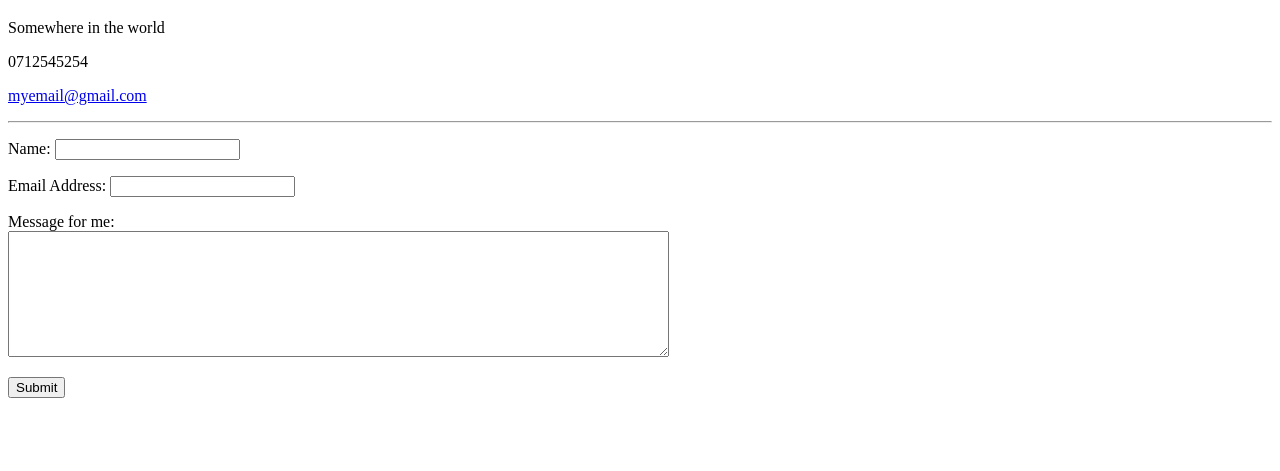
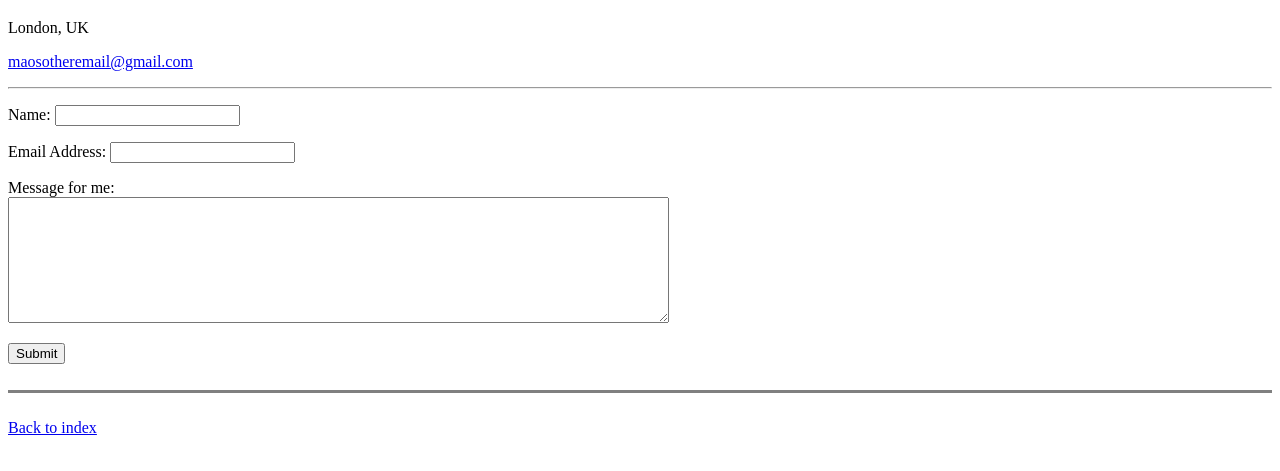
Before and after one commit to randomao/cv_site, a plain HTML site: page contact-me.html in a window 1280 px wide. Shown: the part 61-532 px from the top of the page. Drawn offline with Linux system fonts and the light colour scheme.

Commit message:
updated pages so they work and have the right info

```diff
--- a/contact-me.html
+++ b/contact-me.html
@@ -6,13 +6,12 @@
   </head>
   <body>
     <h1>My Contact Details</h1>
-    <p>Somewhere in the world</p>
-    <p>0712545254</p>
-    <p><a href="mailto:myemail@gmail.com">myemail@gmail.com </a></p>
+    <p>London, UK</p>
+    <p><a href="maosotheremail@gmail.com">maosotheremail@gmail.com</a></p>
 
     <hr>
 
-    <form class="" action="mailto:maoruijia@gmail.com" method="post">
+    <form class="" action="mailto:maosotheremail@gmail.com" method="post" enctype="text/plain">
       <p>
         <label for="yourName">Name: </label>
         <input type="text" name="yourName" value="">
@@ -30,8 +29,12 @@
       </p>
 
       <input type="submit" name="" value="Submit">
+    </form>
 
+    <br>
+    <hr size="3" noshade>
+    <br>
+    <a href="index.html">Back to index</a>
 
-    </form>
   </body>
 </html>
```
Also changed, not shown: index.html (+2 -2 lines), interests.html (+8 -2 lines).
